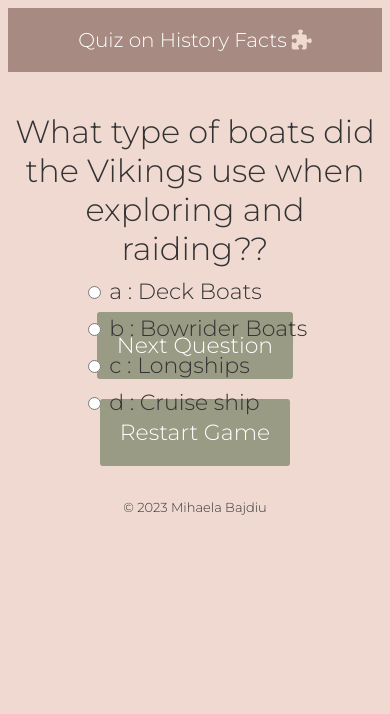
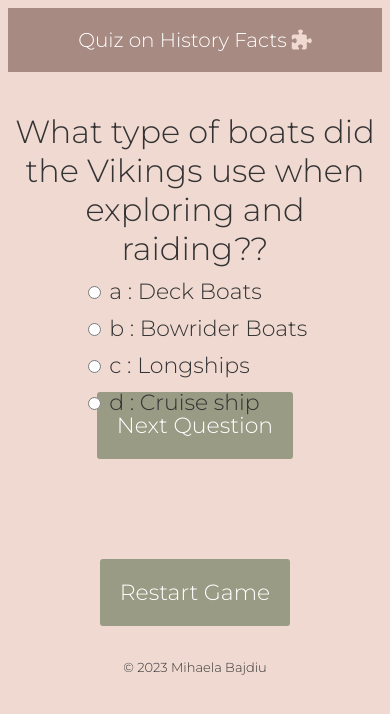
Before and after one commit to MihaelaB91/my-quizz-game, a plain HTML site: page index.html in a window 390 px wide. Drawn offline with Linux system fonts and the light colour scheme; files that its build step writes are made by us from their sources.

Commit message:
Add media queries

```diff
--- a/css/style.css
+++ b/css/style.css
@@ -87,3 +87,19 @@ footer {
     color: #EFD9D1;
 
 }
+
+/* Add media quries for screens smaller than 1132 px*/
+@media only screen and (max-width: 1132px) {
+    button {
+        margin-top: 60px;
+    }
+
+}
+
+/* Add media quries for screens smaller than 564 px*/
+@media only screen and (max-width: 564px) {
+    button {
+        margin-top: 80px;
+    }
+
+}
```
